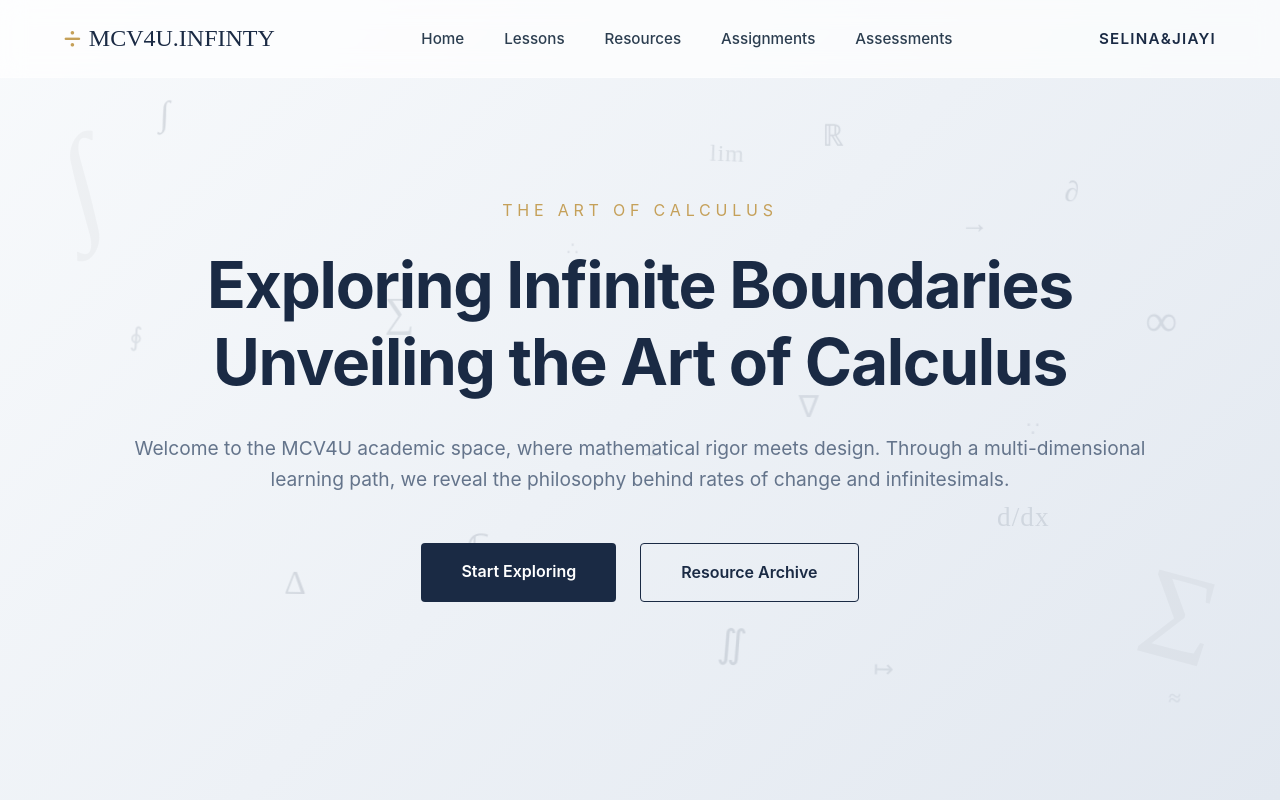
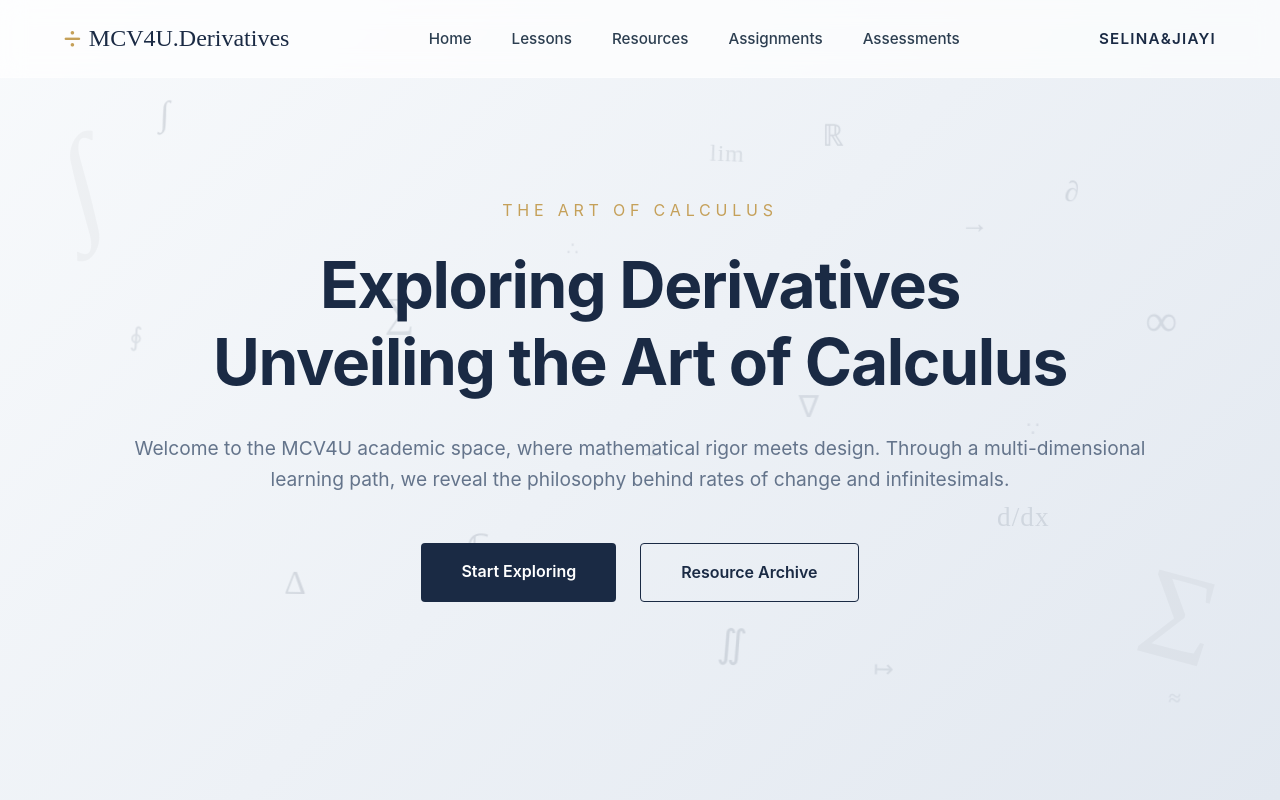
Before and after one commit to SunFei123456/MCV4U, a plain HTML site: page index.html in a window 1280 px wide. Shown: the top 800 px of the page. Drawn offline with Linux system fonts and the light colour scheme.

Commit message:
wenan - jiaozhun

```diff
--- a/index.html
+++ b/index.html
@@ -19,7 +19,7 @@
     <nav id="navbar">
         <div class="nav-logo">
             <i class="fas fa-divide"></i>
-            <span>MCV4U.INFINTY</span>
+            <span>MCV4U.Derivatives</span>
         </div>
         <ul class="nav-links" id="nav-links">
             <li><a href="index.html">Home</a></li>
@@ -64,7 +64,7 @@
 
         <div class="hero-content">
             <span class="hero-subtitle">THE ART OF CALCULUS</span>
-            <h1 class="hero-title">Exploring Infinite Boundaries<br>Unveiling the Art of Calculus</h1>
+            <h1 class="hero-title">Exploring Derivatives<br>Unveiling the Art of Calculus</h1>
             <p class="hero-description">
                 Welcome to the MCV4U academic space, where mathematical rigor meets design. Through a multi-dimensional
                 learning path, we reveal the philosophy behind rates of change and infinitesimals.
```
Also changed, not shown: pages/assessments.html (+1 -1 lines), pages/assignments.html (+1 -1 lines), pages/lessons.html (+1 -1 lines), pages/materials.html (+1 -1 lines).
